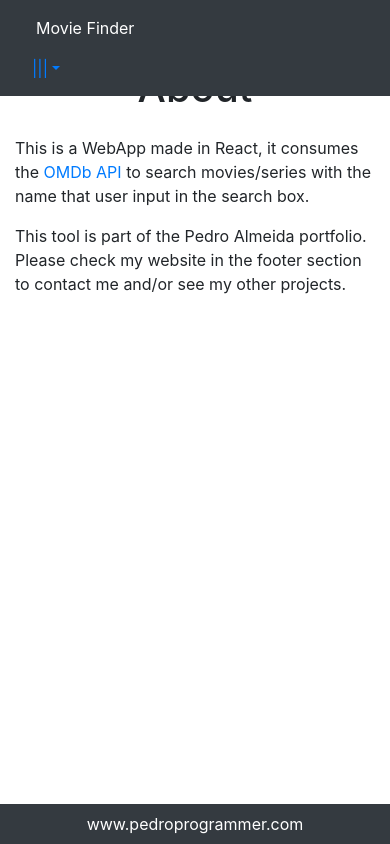
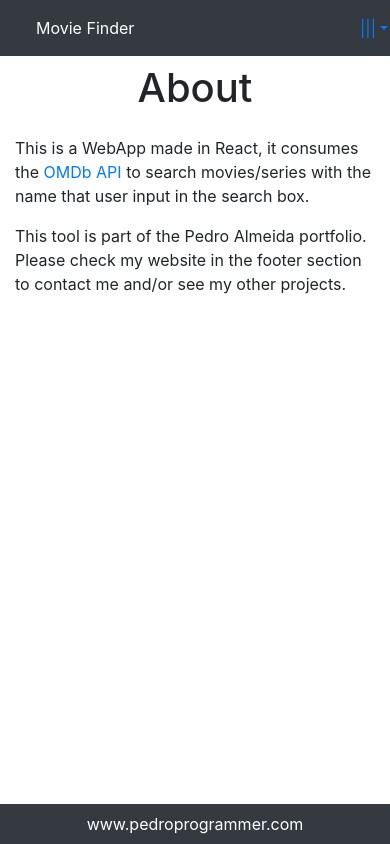
Before and after one commit to PedroMarianoAlmeida/movie-finder-react, a React (Create React App) app: page /about in a window 390 px wide. Built offline with nearby package versions, Linux system fonts and the light colour scheme.

Commit message:
Adjust in Mobile Header - should be one line only

```diff
--- a/src/components/Header/MobileHeader.js
+++ b/src/components/Header/MobileHeader.js
@@ -5,7 +5,7 @@ import {Link} from 'react-router-dom';
 const MobileHeader = function() {
     return(
         <div className="d-lg-none w-100 row justify-content-between">
-            <div className='col-11'>
+            <div className='col-10'>
                 <Link to="/" className="nav-item nav-link mx-1 text-white"> Movie Finder </Link>
             </div>
             <div className='col-1'>
```
